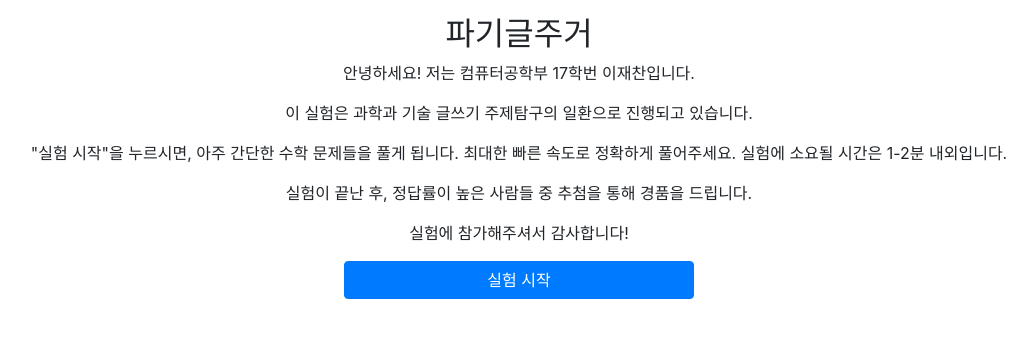
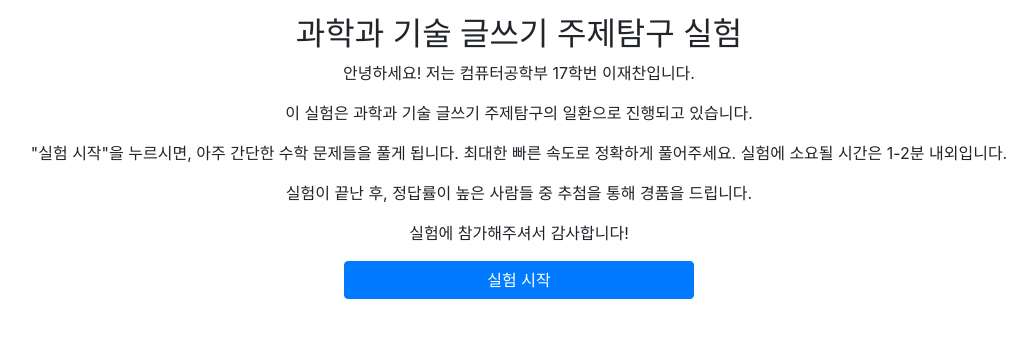
Before and after one commit to dlwocks31/sciwriting, a Django app: page / in a window 1280 px wide. Shown: the top 338 px of the page, without its empty margins (121-1152 px from the left). Run offline with Django 3.2, Linux system fonts and the light colour scheme; data comes from the database, SQL or seed files in the repository; some libraries are stand-ins or nearby versions.

Commit message:
*slight* template change

```diff
--- a/experiment/templates/experiment/index.html
+++ b/experiment/templates/experiment/index.html
@@ -3,7 +3,7 @@
 {% block content %}
 <div class="row">
 	<div class="col">
-		<h1 class="text-center emptyline title">파기글주거</h1>
+		<h1 class="text-center emptyline title">과학과 기술 글쓰기 주제탐구 실험</h1>
 	</div>
 </div>
 <div class="row justify-content-center">
```
